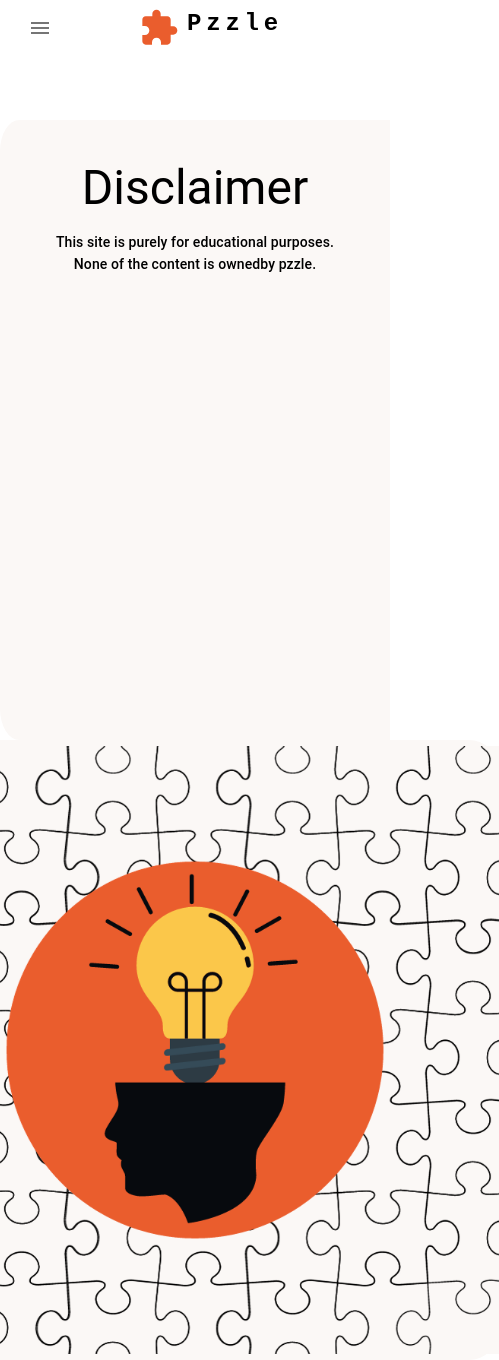
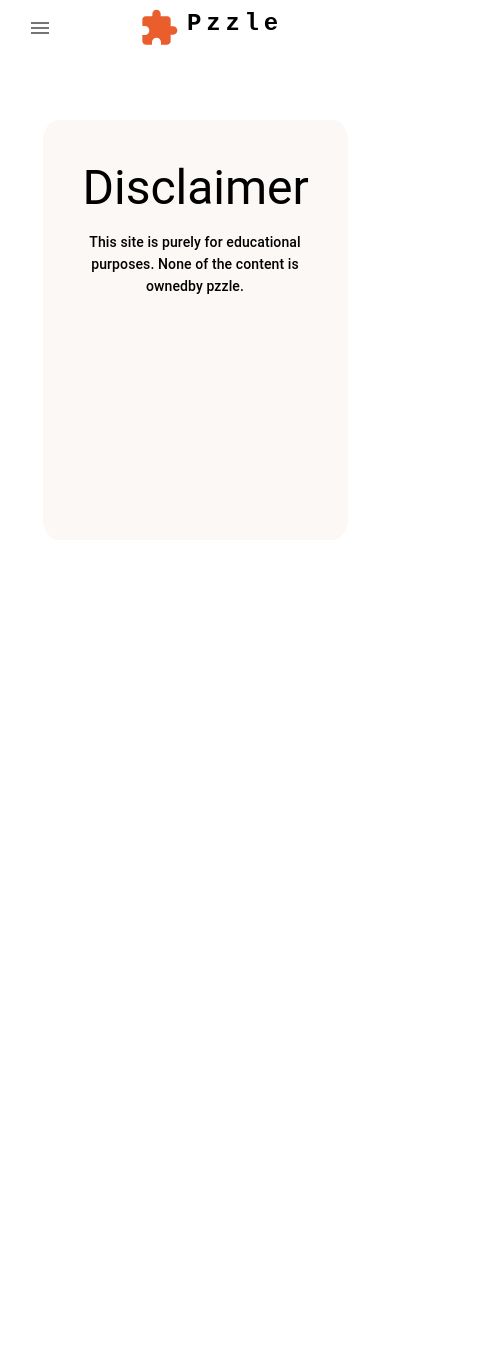
Before and after one commit to keeks-mtl/pzzle, a React (Create React App) app: page /disclaimers in a window 390 px wide. Shown: the whole page, 499 px wide, since content can reach past the window. After the commit the page ends 844 px from the top, so only its background shows below. Built offline with nearby package versions, Linux system fonts and the light colour scheme.

Commit message:
fix responsiveness of disclaimers page

```diff
--- a/src/App.css
+++ b/src/App.css
@@ -23,23 +23,26 @@ a {
   color: #ea5d2d;
 }
 
+@media (max-width:600px) {
+  .contact-box, .contact-image-box, .disclaimer-box  {
+    border-radius: 5%;
+    margin: 0px 10px 50px 10px;
+    height: 340px;
+  }
 
-@media (max-width:600px) {
-  .contact-box, .contact-image-box  {
-    border-radius: 5%;
-    margin: 0px 10px 50px 10px
-  }
 }
 
 @media screen and (min-width: 601px) {
-  .contact-box  {
+  .contact-box, .disclaimer-box  {
     border-top-left-radius: 5%;
     border-bottom-left-radius: 5%;
     margin-left: 10px;
+    height: 540px;
   }
-  .contact-image-box{
+  .contact-image-box, .disclaimer-img-box {
     margin-right: 10px;
     border-top-right-radius: 5%;
     border-bottom-right-radius: 5%;
+    height: 540px;
   }
 }
--- a/src/App.js
+++ b/src/App.js
@@ -9,7 +9,7 @@ import Disclaimers from "./Components/Disclaimers";
 
 function App() {
   return (
-    <div className="App">
+    <>
       <BrowserRouter>
         <Navbar />
         <Routes>
@@ -20,7 +20,7 @@ function App() {
           <Route path="/contact" element={<Contact />} />
         </Routes>
       </BrowserRouter>
-    </div>
+    </>
   );
 }
 
--- a/src/Components/Disclaimers.js
+++ b/src/Components/Disclaimers.js
@@ -1,46 +1,40 @@
 import React from "react";
-import { Box, Grid, Button, Typography } from "@mui/material";
-import puzzlePieces from "../Assets/jigsaw-puzzle-pieces.png";
+import { Box, Grid, Typography } from "@mui/material";
 import puzzleIdea from "../Assets/puzzle-idea.png";
 
 const Disclaimers = () => {
-  return <>
-        <Grid container justifyContent="center" mt={8}>
-        <Grid item sm={5} lg={3}>
+  return (
+    <>
+      <Grid container justifyContent="center" mt={8}>
+        <Grid item xs={10} sm={6} lg={5} xl={3}>
           <Box
             p={5}
             sx={{
-              height: "540px",
               backgroundColor: "#fbf8f6",
-              borderTopLeftRadius: "5%",
-              borderBottomLeftRadius: "5%",
               textAlign: "center",
             }}
+            className="disclaimer-box"
           >
             <Typography variant="h3">Disclaimer</Typography>
             <Typography variant="subtitle2" sx={{ mt: 2, mb: 2 }}>
-              This site is purely for educational purposes. None of the content is ownedby pzzle.
+              This site is purely for educational purposes. None of the content
+              is ownedby pzzle.
             </Typography>
           </Box>
         </Grid>
-        <Grid item sm={5} lg={3}>
+        <Grid item sm={6} lg={5} xl={3} sx={{ display: { xs:'none', sm:'block'} }}>
           <Box
             sx={{
-              height: "620px",
               backgroundColor: "#fbf8f6",
-              borderTopRightRadius: "5%",
-              borderBottomRightRadius: "5%",
+              backgroundImage: `url(${puzzleIdea})`, backgroundPosition:"center"
             }}
+            className="disclaimer-img-box"
           >
-            <img
-              src={puzzleIdea}
-              alt="illustration of people working on a puzzle"
-              style={{ height: "98%", margin: "auto", position:"relative", top:"1%"}}
-            />
           </Box>
         </Grid>
       </Grid>
-  </>;
+    </>
+  );
 };
 
 export default Disclaimers;
```
Also changed, not shown: src/Assets/puzzle-idea.png.
